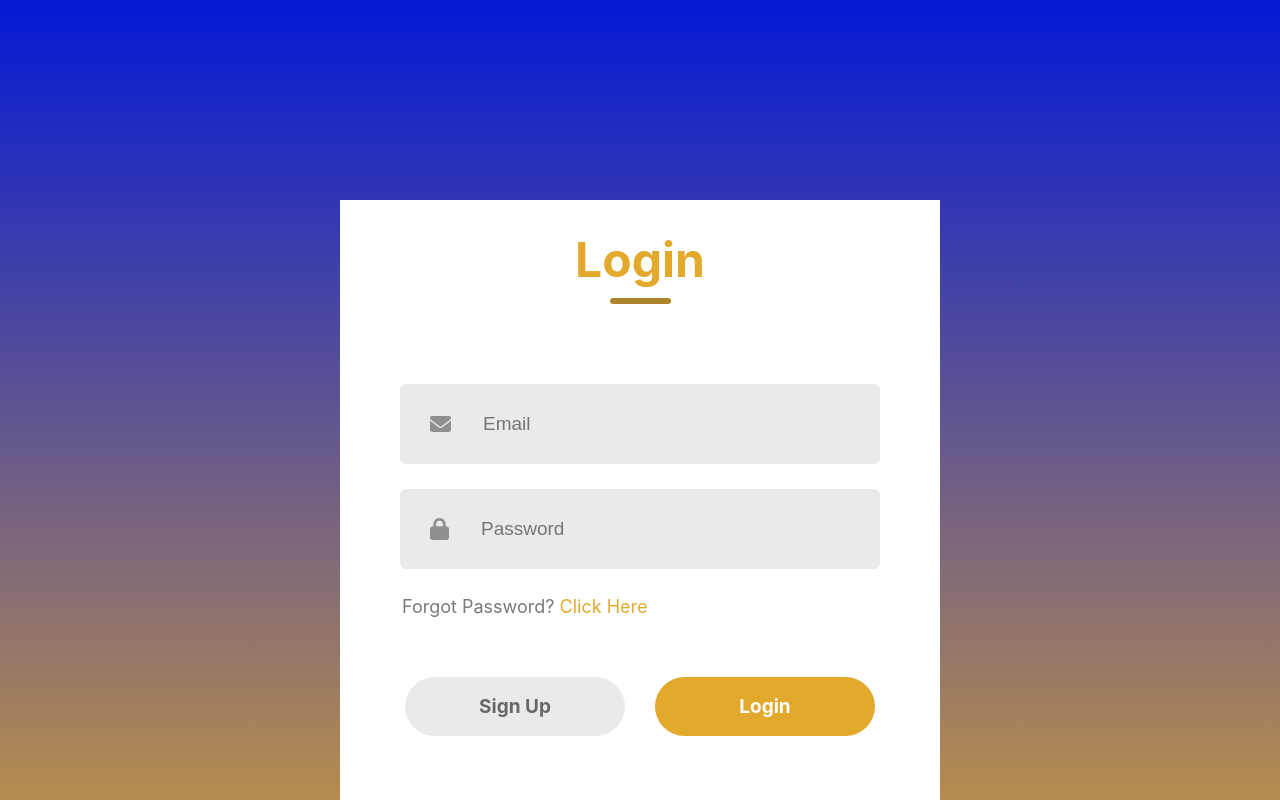
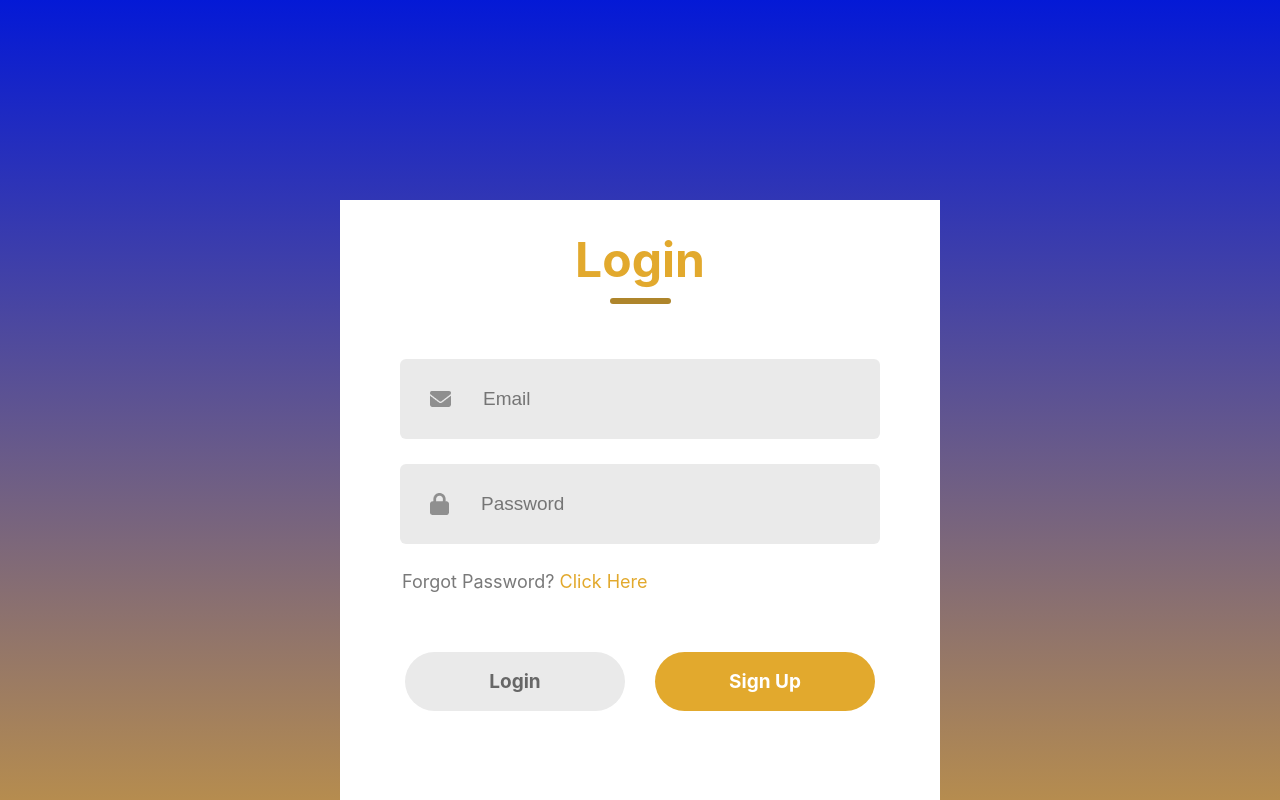
Before and after one commit to zummrs/Pet-Pal-Play-Hub, a React (Create React App) app in the folder pet-playdate/: page / in a window 1280 px wide. Shown: the top 800 px of the page. Built offline with nearby package versions, Linux system fonts and the light colour scheme.

Commit message:
Setup Firebase

```diff
--- a/pet-playdate/package.json
+++ b/pet-playdate/package.json
@@ -6,8 +6,10 @@
     "@testing-library/jest-dom": "^5.17.0",
     "@testing-library/react": "^13.4.0",
     "@testing-library/user-event": "^13.5.0",
+    "firebase": "^10.5.0",
     "react": "^18.2.0",
     "react-dom": "^18.2.0",
+    "react-router-dom": "^6.17.0",
     "react-scripts": "5.0.1",
     "web-vitals": "^2.1.4"
   },
--- a/pet-playdate/src/Components/LoginSignup/LoginSignup.jsx
+++ b/pet-playdate/src/Components/LoginSignup/LoginSignup.jsx
@@ -1,41 +1,100 @@
-import React, {useState} from 'react'
-import './LoginSignup.css'
+import React, { useState } from 'react';
+import './LoginSignup.css';
+import { auth } from '../../firebase/firebase';
 
-import user_icon from '../Assets/person.png'
-import email_icon from '../Assets/email.png'
-import password_icon from '../Assets/password.png'
+import user_icon from '../Assets/person.png';
+import email_icon from '../Assets/email.png';
+import password_icon from '../Assets/password.png';
 
 export const LoginSignup = () => {
+  const [action, setAction] = useState('Login');
+  const [email, setEmail] = useState('');
+  const [username, setUsername] = useState('');
+  const [password, setPassword] = useState('');
 
-    const [action, setAction] = useState("Login");
+  const handleLogin = async (e) => {
+    e.preventDefault();
+    try {
+      await auth.signInWithEmailAndPassword(email, password);
+      // Handle successful login
+    } catch (error) {
+      console.error('Login error:', error);
+    }
+  };
 
+  const handleSignup = async (e) => {
+    e.preventDefault();
+    try {
+      console.log('Signup button clicked');
+      const userCredential = await auth.createUserWithEmailAndPassword(email, password);
+      console.log('Signup successful:', userCredential);
+      // Handle successful signup, if needed
+    } catch (error) {
+      console.error('Signup error:', error);
+    }
+  };
 
   return (
     <div className='container'>
       <div className='header'>
         <div className='text'>{action}</div>
         <div className='underline'></div>
-
       </div>
       <div className='inputs'>
-            {action==="Login"? <div></div>: <div className='input'>
-                <img src={user_icon} alt="" />
-                <input type="text" placeholder='Username'/>
-            </div>}
+        {action === 'Login' ? null : (
           <div className='input'>
-                <img src={email_icon} alt="" />
-                <input type="email" placeholder='Email'/>
+            <img src={user_icon} alt='' />
+            <input
+              type='text'
+              placeholder='Username'
+              onChange={(e) => setUsername(e.target.value)}
+            />
+          </div>
+        )}
+        <div className='input'>
+          <img src={email_icon} alt='' />
+          <input
+            type='email'
+            placeholder='Email'
+            onChange={(e) => setEmail(e.target.value)}
+          />
         </div>
         <div className='input'>
-                <img src={password_icon} alt="" />
-                <input type="password" placeholder='Password'/>
+          <img src={password_icon} alt='' />
+          <input
+            type='password'
+            placeholder='Password'
+            onChange={(e) => setPassword(e.target.value)}
+          />
         </div>
       </div>
-        {action==="Sign Up"? <div></div>:<div className="forgot-password">Forgot Password? <span>Click Here</span></div>}
+      {action === 'Sign Up' ? null : (
+        <div className='forgot-password'>
+          Forgot Password? <span>Click Here</span>
+        </div>
+      )}
       <div className='submit-container'>
-                <div className={action === "Login"?"submit gray": "submit"} onClick={()=>{setAction("Sign Up")}}>Sign Up</div>
-                <div className={action === "Sign Up"?"submit gray": "submit"}onClick={()=>{setAction("Login")}}>Login</div>
+        <div
+          className={action === 'Login' ? 'submit gray' : 'submit'}
+          onClick={(e) => {
+            // console.log('Login button clicked');
+            setAction('Login');
+            handleLogin(e);
+          }}
+        >
+          Login
+        </div>
+        <div
+          className={action === 'Sign Up' ? 'submit gray' : 'submit'}
+          onClick={(e) => {
+            // console.log('Sign Up button clicked');
+            setAction('Sign Up');
+            handleSignup(e);
+          }}
+        >
+          Sign Up
         </div>
       </div>
-  )
-}
+    </div>
+  );
+};
--- /dev/null
+++ b/pet-playdate/src/firebase/firebase.js
@@ -0,0 +1,36 @@
+// Import the functions you need from the SDKs you need
+// import { initializeApp } from "firebase/app";
+// import { getAuth } from 'firebase/auth';
+import firebase from 'firebase/compat/app'
+import 'firebase/compat/auth'
+import 'firebase/compat/firestore'
+// TODO: Add SDKs for Firebase products that you want to use
+// https://firebase.google.com/docs/web/setup#available-libraries
+
+// Your web app's Firebase configuration
+// const firebaseConfig = {
+//   apiKey: "AIzaSyAfGmvePlZ3TY-M3Rli58t_vySElrmgg_4",
+//   authDomain: "project-54940.firebaseapp.com",
+//   projectId: "project-54940",
+//   storageBucket: "project-54940.appspot.com",
+//   messagingSenderId: "254437816903",
+//   appId: "1:254437816903:web:a254940c0fc6fd492a0f62"
+// };
+const app = firebase.initializeApp({
+    apiKey: "AIzaSyAfGmvePlZ3TY-M3Rli58t_vySElrmgg_4",
+    authDomain: "project-54940.firebaseapp.com",
+    projectId: "project-54940",
+    storageBucket: "project-54940.appspot.com",
+    messagingSenderId: "254437816903",
+    appId: "1:254437816903:web:a254940c0fc6fd492a0f62"
+})
+
+// // Initialize Firebase
+// const app = initializeApp(firebaseConfig);
+
+// // Initialize Firebase Authentication and get a reference to the service
+// const auth = getAuth(app);
+
+// export {auth};
+export const auth = app.auth()
+export default app
```
Also changed, not shown: 1 other file (tests, documents, lock files or other folders). Lines whose indentation alone changed are shown as unchanged.
